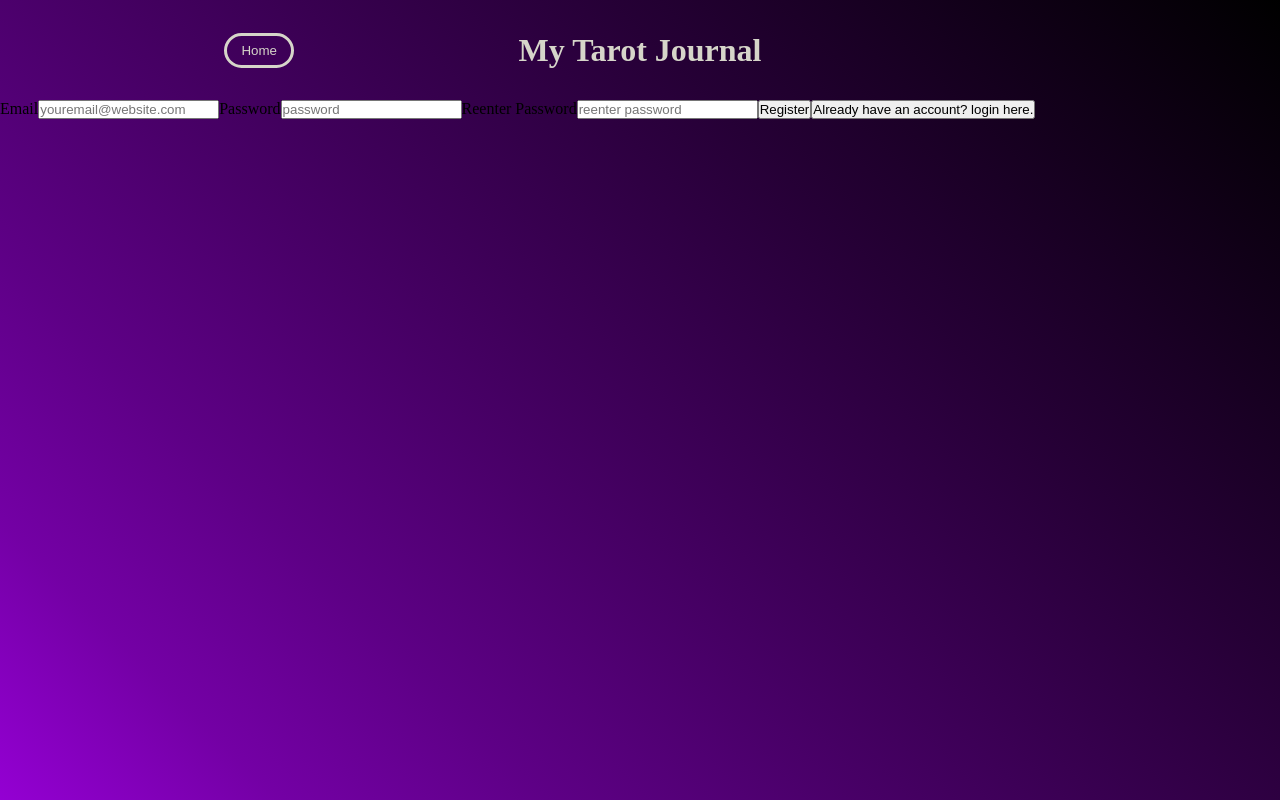
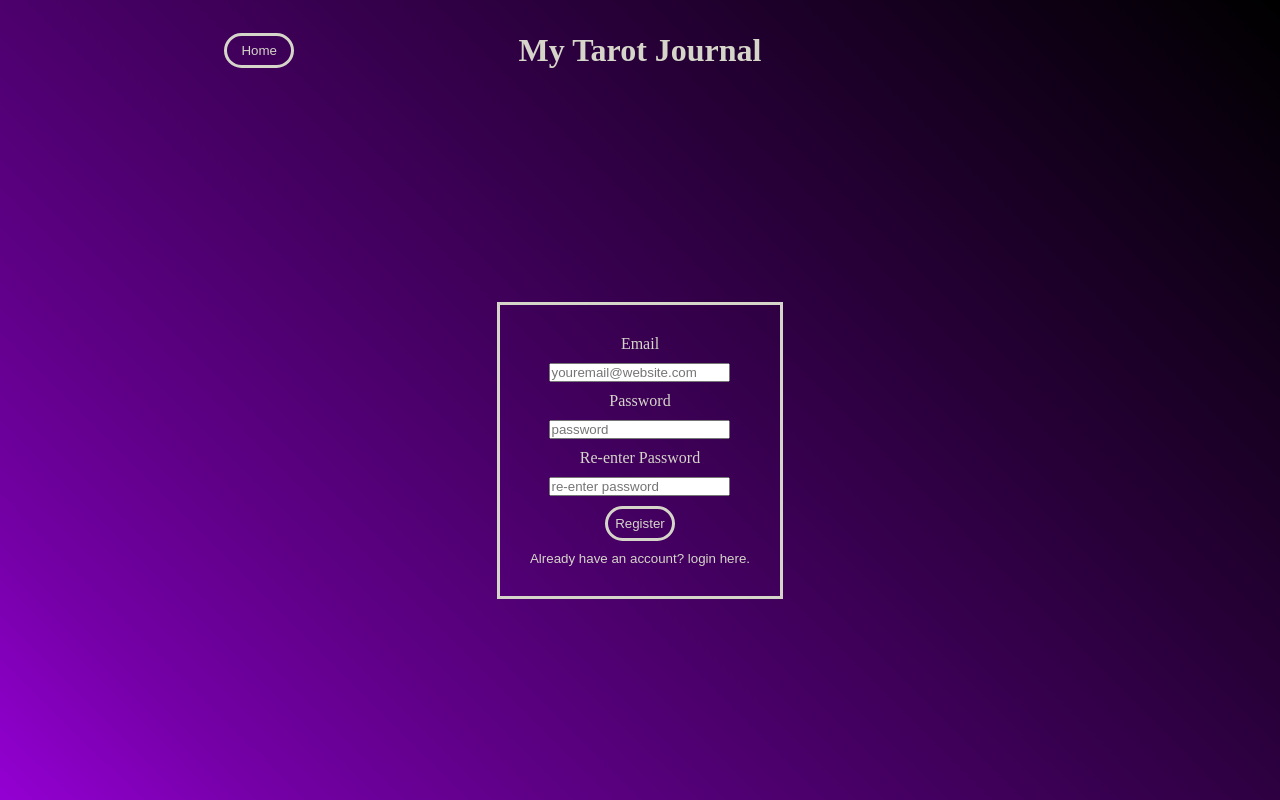
Before and after one commit to FrozenArrow73/tarot-journal, a React (Create React App) app: page /register in a window 1280 px wide. Built offline with nearby package versions, Linux system fonts and the light colour scheme.

Commit message:
added styling to login and register pages

```diff
--- a/src/App.css
+++ b/src/App.css
@@ -2,6 +2,7 @@
   background-image: linear-gradient(45deg, darkviolet, 40%, black);
   min-height: 100vh;
 }
+
 .homeHeader {
   height: 100px;
   color: #D6D5C9;
@@ -10,11 +11,13 @@
   align-items: center;
   justify-content: space-evenly;
 }
+
 .homeBody {
   min-height: calc(100vh - 100px);
   height: auto;
   padding: 15px;
 }
+
 .homeContainer {
   color: #D6D5C9;
   display: flex;
@@ -36,6 +39,7 @@
   border-color: #D6D5C9;
   color: #D6D5C9;
 }
+
 .authButton:hover {
   cursor: pointer;
   border-color: #B9BAA3;
@@ -58,3 +62,36 @@
   width: 70px;
   height: 35px;
 }
+
+.authBody {
+  min-height: calc(100vh - 100px);
+  height: auto;
+  padding: 15px;
+  display: flex;
+  flex-direction: column;
+  align-items: center;
+  justify-content: center;
+}
+
+.authCard {
+  display: flex;
+  flex-direction: column;
+  align-items: center;
+  border: solid;
+  max-width: 400px;
+  gap: 10px;
+  padding: 30px;
+}
+
+.loginRegisterSwitch {
+  background-color: rgba(0, 0, 0, 0);
+  border-bottom: none;
+  border-left: none;
+  border-right: none;
+  border-top: none;
+}
+
+.loginRegisterSwitch:hover {
+  border-bottom: solid;
+  cursor: pointer;
+}
--- a/src/index.css
+++ b/src/index.css
@@ -2,4 +2,5 @@
   margin: 0;
   padding: 0;
   box-sizing: border-box;
+  color: #D6D5C9;
 }
--- a/src/screens/Login.jsx
+++ b/src/screens/Login.jsx
@@ -13,7 +13,7 @@ function Login() {
           <input type='email' id='loginEmail' placeholder='youremail@website.com'></input>
           <label htmlFor='loginPassword'>Password</label>
           <input type='password' id='loginPassword' placeholder='password'></input>
-          <button type='submit' className='authSubmit'>Login</button>
+          <button type='submit' className='authButton'>Login</button>
           <button type='button' className='loginRegisterSwitch'>Don't have an account? register here.</button>
         </AuthCard>
       </body>
--- a/src/screens/Register.jsx
+++ b/src/screens/Register.jsx
@@ -13,9 +13,9 @@ function Register() {
           <input type='email' id='registerEmail' placeholder='youremail@website.com'></input>
           <label htmlFor='registerPassword'>Password</label>
           <input type='password' id='registerPassword' placeholder='password'></input>
-          <label htmlFor="reenterPassword">Reenter Password</label>
-          <input type="password" placeholder='reenter password'/>
-          <button type='submit' className='authSubmit'>Register</button>
+          <label htmlFor="reenterPassword">Re-enter Password</label>
+          <input type="password" placeholder='re-enter password'/>
+          <button type='submit' className='authButton'>Register</button>
           <button type='button' className='loginRegisterSwitch'>Already have an account? login here.</button>
         </AuthCard>
       </body>
```
